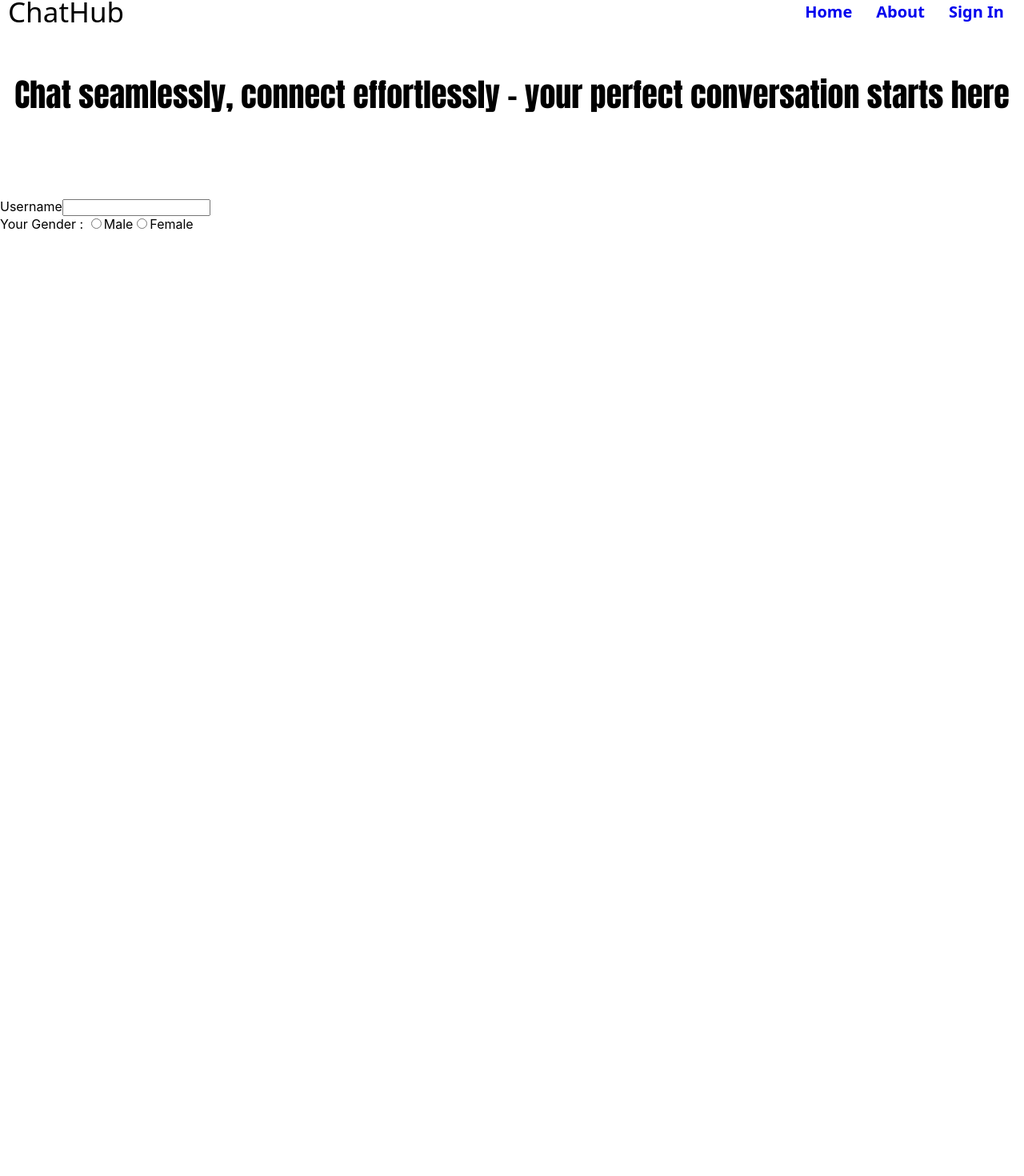
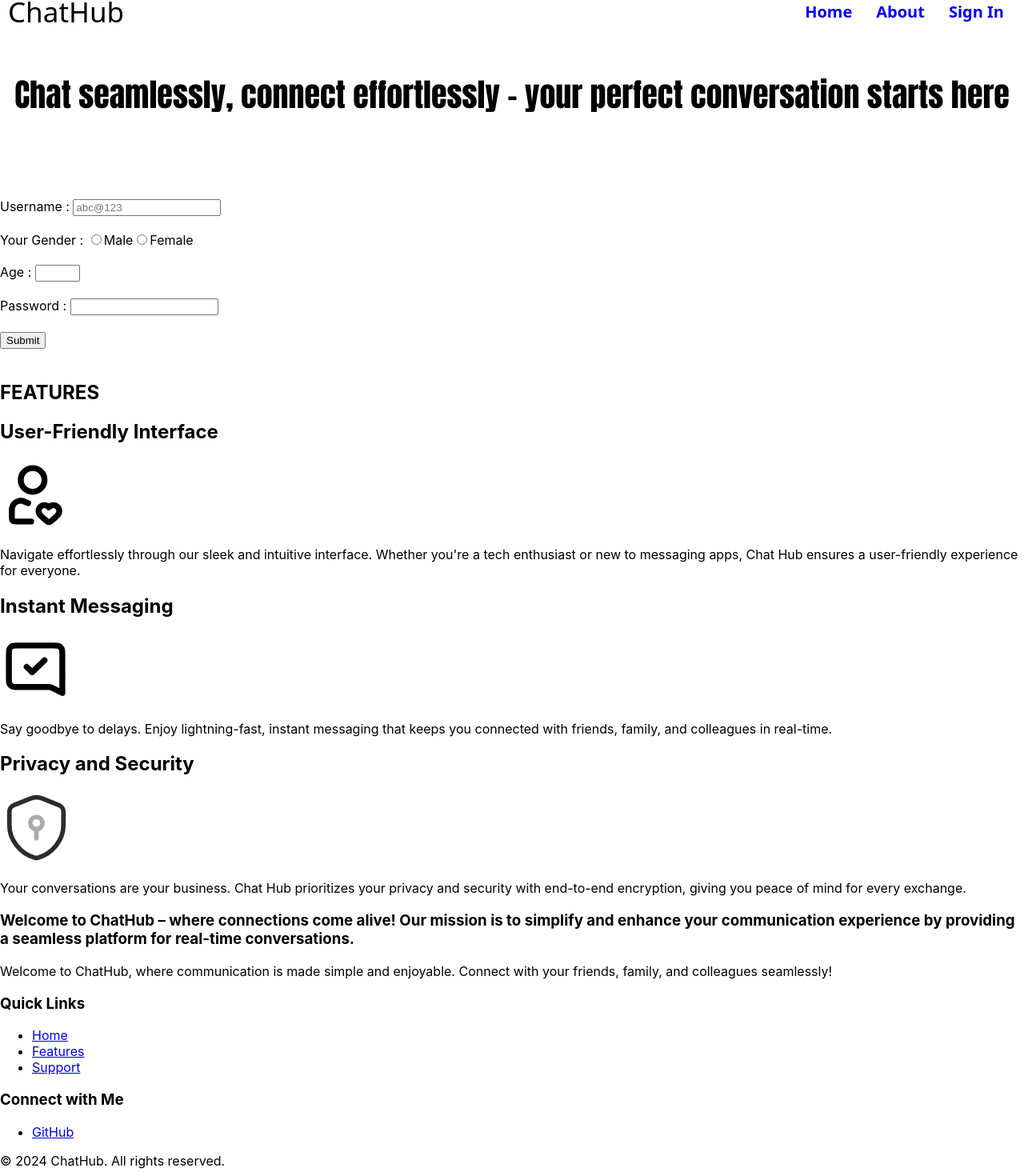
Before and after one commit to Deepanshuisjod/Chat-hub, a React (Create React App) app: page / in a window 1280 px wide. Shown: the part 19-1489 px from the top of the page at 80% size. Before the commit the page ends 800 px from the top, so only its background shows below. Built offline with nearby package versions, Linux system fonts and the light colour scheme.

Commit message:
modify LandingPage.js

```diff
--- a/src/landingpage/LandingPage.js
+++ b/src/landingpage/LandingPage.js
@@ -1,5 +1,12 @@
 import React from "react";
 import styles from './LandingPage.module.css'
+import img1 from './images/usf.svg'
+import img2 from './images/msg.svg'
+import img3 from './images/security.svg'
+
+const min_age = 18;
+const max_age = 99;
+
 export default function LandingPage() {
   return (
     <body>
@@ -13,22 +20,89 @@ export default function LandingPage() {
         </header>
         <p className={styles.qlp}>Chat seamlessly, connect effortlessly – your perfect conversation starts here</p>
         <form>
-          <div className={styles.username}>
-            <label>Username</label>
-            <input/>
+          <div className={styles.formcontainer}>
+            <div className={styles.list}>
+              <label>Username : </label>
+              <input placeholder="abc@123" required/>
             </div>
+            <br/>
             <div className={styles.list}>
               <label>Your Gender : </label>
               <label className={styles.gender}>
                 <input type="radio" name="gender" className={styles.radio} />
                 Male
               </label>
-            <label className={styles.gender}>
+              <label className={styles.list}>
                 <input type="radio" name="gender" className={styles.radio}/>
                 Female
               </label>
             </div>
+            <br/>
+            <div className={styles.list}>
+              <label>Age : </label>
+              <input type="number" name="age" min={min_age} max={max_age} required className={styles.age}/>
+            </div>
+            <br/>
+            <div className={styles.list}>
+              <label>Password : </label>
+              <input type="password" name="password" minlength="8" required/>
+            </div>
+            <br/>
+            <div className={styles.list}>
+              <label><button className={styles.buttonclass} type="submit">Submit</button></label>
+            </div>
+          </div>
         </form>
+        <br/>
+        <div className={styles.features}>
+          <h2 class={styles.featureheading}>FEATURES</h2>
+          <div className={styles.featurecontainer}>
+            <div className={styles.f1}>
+              <h2>User-Friendly Interface</h2>
+              <img src={img1} className={styles.image}></img>
+              <p>Navigate effortlessly through our sleek and intuitive interface. Whether you're a tech enthusiast or new to messaging apps, Chat Hub ensures a user-friendly experience for everyone.</p>
+            </div>
+            <div className={styles.f2}>
+              <h2>Instant Messaging</h2>
+              <img src={img2} className={styles.image}></img>
+              <p>Say goodbye to delays. Enjoy lightning-fast, instant messaging that keeps you connected with friends, family, and colleagues in real-time.</p>
+            </div>
+            <div className={styles.f3}>
+              <h2>Privacy and Security</h2>
+              <img src={img3} className={styles.image}></img>
+              <p>Your conversations are your business. Chat Hub prioritizes your privacy and security with end-to-end encryption, giving you peace of mind for every exchange.</p>
+            </div>
+          </div>
+        </div>
+
+        <footer>
+    <div class="footer-content">
+      <div class="footer-section">
+        <h3>Welcome to ChatHub – where connections come alive! Our mission is to simplify and enhance your communication experience by providing a seamless platform for real-time conversations.</h3>
+        <p>Welcome to ChatHub, where communication is made simple and enjoyable. Connect with your friends, family, and colleagues seamlessly!</p>
+      </div>
+
+      <div class="footer-section">
+        <h3>Quick Links</h3>
+        <ul>
+          <li><a href="LandingPage.js">Home</a></li>
+          <li><a href="#">Features</a></li>
+          <li><a href="#">Support</a></li>
+        </ul>
+      </div>
+
+      <div class="footer-section">
+        <h3>Connect with Me</h3>
+        <ul>
+          <li><a href="https://github.com/Deepanshuisjod">GitHub</a></li>
+        </ul>
+      </div>
+    </div>
+
+    <div class="footer-bottom">
+      <p>&copy; 2024 ChatHub. All rights reserved.</p>
+    </div>
+  </footer>
     </body>
   );
 }
```
Lines whose indentation alone changed are shown as unchanged.
